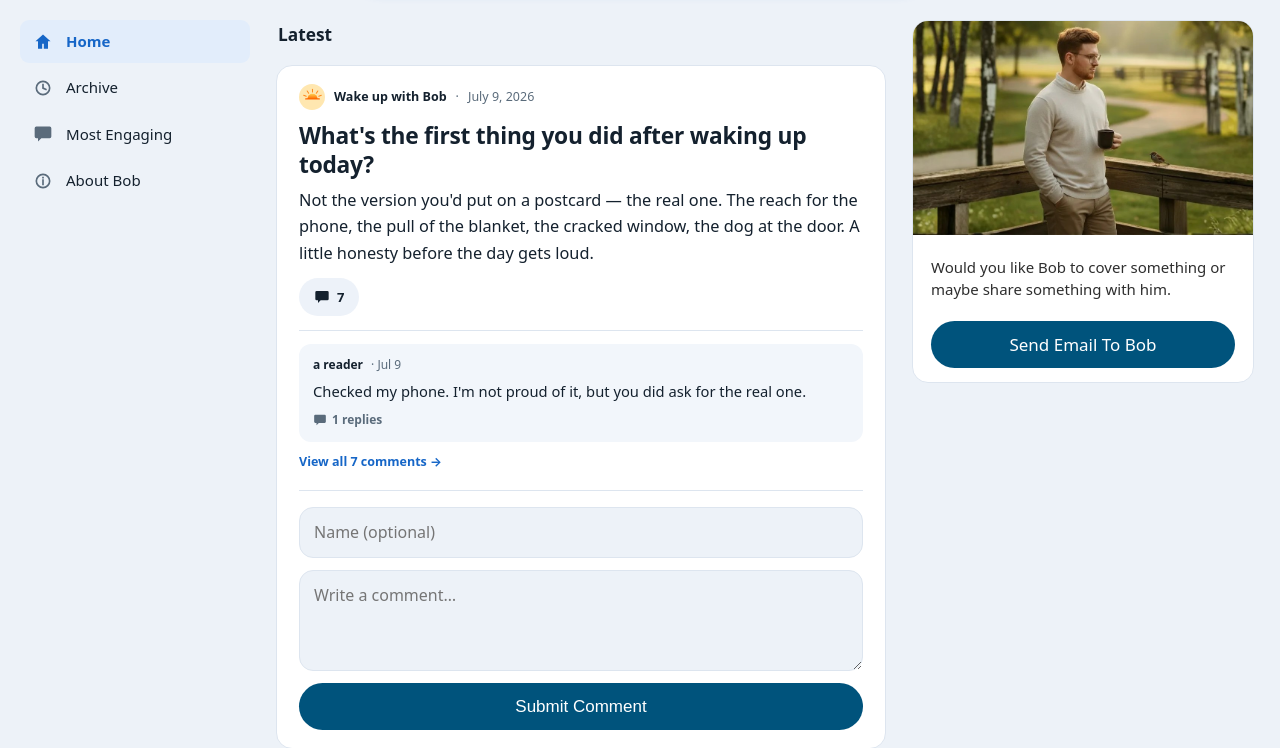
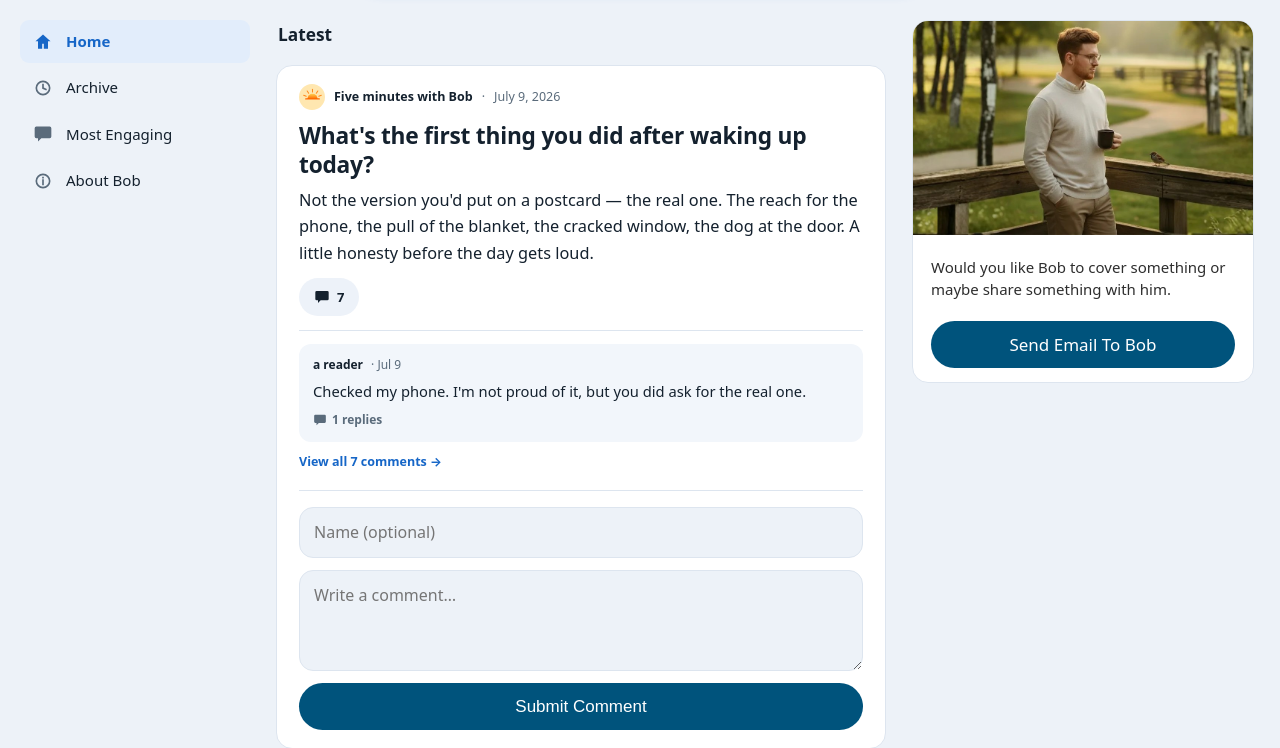
Before and after one commit to indrajit-10/WakeUpWithBob, a PHP site: page /public/index.php in a window 1280 px wide. Shown: the part 61-809 px from the top of the page. Run offline with PHP 8.4, Linux system fonts and the light colour scheme; some libraries are stand-ins or nearby versions.

Commit message:
feat: rename the post byline to "Five minutes with Bob"
Brings the repo in line with the live site. The community link above every
post -- in the feed card and on the question page -- still carried the old
"Wake up with Bob" name while the footer lockup, page titles and branding
had already moved to "Five minutes with Bob".

  app/views/post-card.php:14   feed card byline
  public/question.php:129      question page byline

Verified against the live tree: these two lines were the only content
difference between the deployed site and this repo. Everything else the
live folder carries beyond git -- the untracked config and database, the
duplicated app under public/dev-test/, and the stale page copies left at
the folder root by an earlier deployment -- is deliberately not tracked.

Note: "Wake up with Bob" still appears in faq.php, terms.php, the admin
sign-in line, and the SITE_NAME default in config.example.php. Those match
live today and are left alone; renaming them is a separate decision.

Co-Authored-By: Claude Opus 5 <noreply@anthropic.com>
Claude-Session: https://claude.ai/code/session_01LH9FhqZwEg32wnu5SSBndm

```diff
--- a/app/views/post-card.php
+++ b/app/views/post-card.php
@@ -11,7 +11,7 @@ $hl = $highlightTerms ?? [];
 <article class="post">
   <div class="post-meta">
     <span class="avatar"><img class="logo" src="/assets/img/logo.svg" alt="" width="19" height="19"></span>
-    <a class="community" href="/question.php?id=<?= $qid ?>">Wake up with Bob</a>
+    <a class="community" href="/question.php?id=<?= $qid ?>">Five minutes with Bob</a>
     <span>·</span>
     <span class="time"><?= e(date('F j, Y', db_time($q['created_at']))) ?></span>
   </div>
--- a/public/question.php
+++ b/public/question.php
@@ -126,7 +126,7 @@ require __DIR__ . '/../app/views/header.php';
       <article class="post post--lead">
         <div class="post-meta">
           <span class="avatar"><img class="logo" src="/assets/img/logo.svg" alt="" width="19" height="19"></span>
-          <a class="community" href="/question.php?id=<?= $questionId ?>">Wake up with Bob</a>
+          <a class="community" href="/question.php?id=<?= $questionId ?>">Five minutes with Bob</a>
           <span>· Posted by</span> <b class="byline">Bob</b>
           <span>·</span> <span class="time"><?= e(date('F j, Y', db_time($question['created_at']))) ?></span>
         </div>
```
